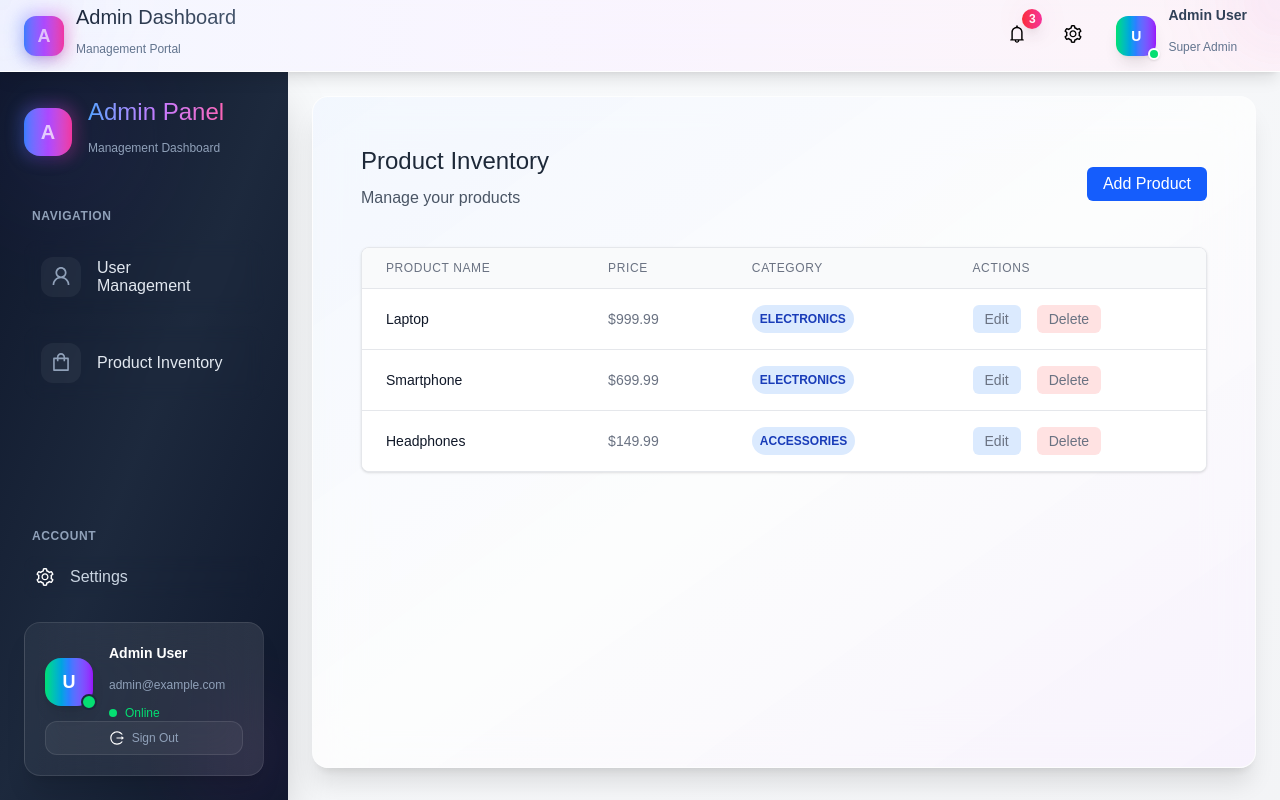
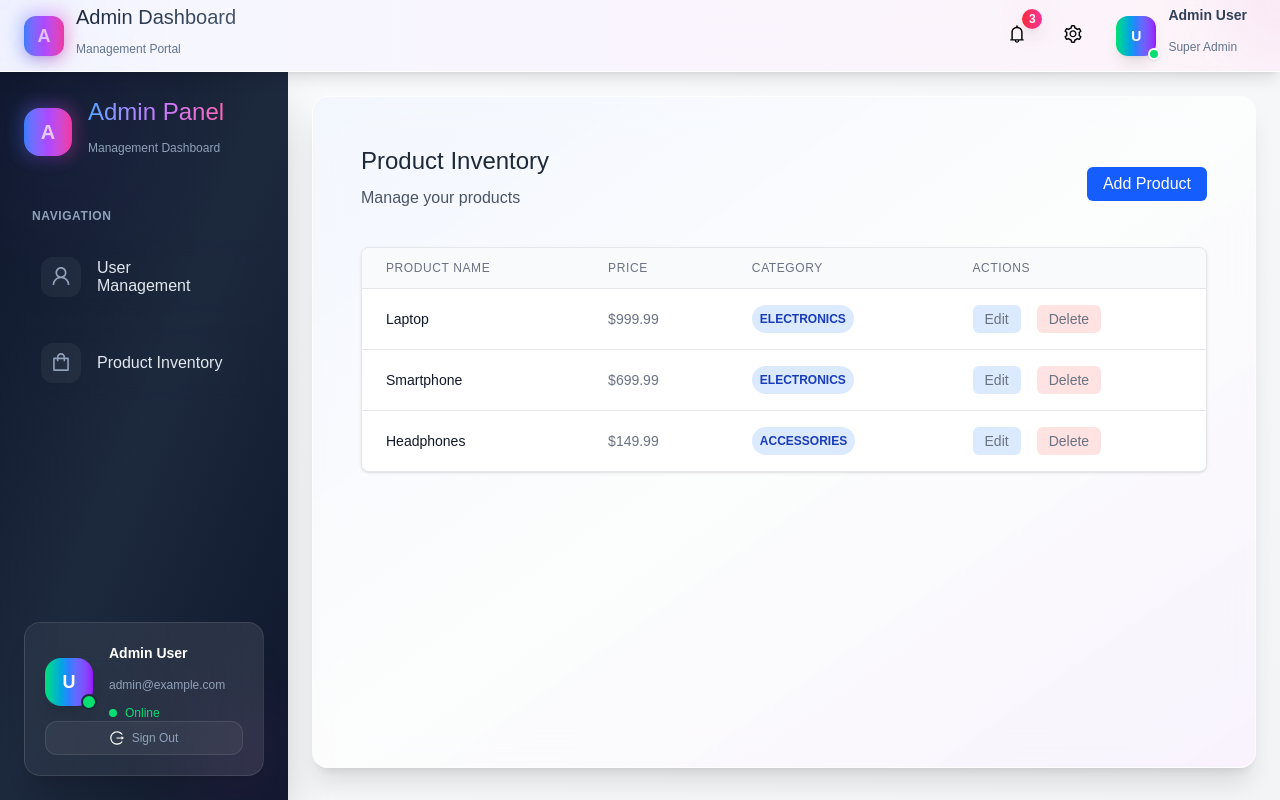
Before and after one commit to AamirMahboob/MERNTASK, a Next.js app: page /product-inventory in a window 1280 px wide. Built offline with nearby package versions, Linux system fonts and the light colour scheme; what @ant-design/nextjs-registry would draw is missing.

Commit message:
menu hide'

```diff
--- a/app/components/Sidebar.jsx
+++ b/app/components/Sidebar.jsx
@@ -80,8 +80,8 @@ const Sidebar = ({ isMobile = false, onClose }) => {
         </nav>
 
         {/* Settings Section */}
-        <div className="space-y-3 mb-6">
-          <div className="text-xs font-semibold text-slate-400 uppercase tracking-wider px-2">
+        <div className="hidden space-y-3 mb-6">
+          <div className="hidden text-xs font-semibold text-slate-400 uppercase tracking-wider px-2">
             Account
           </div>
           <Link
```
